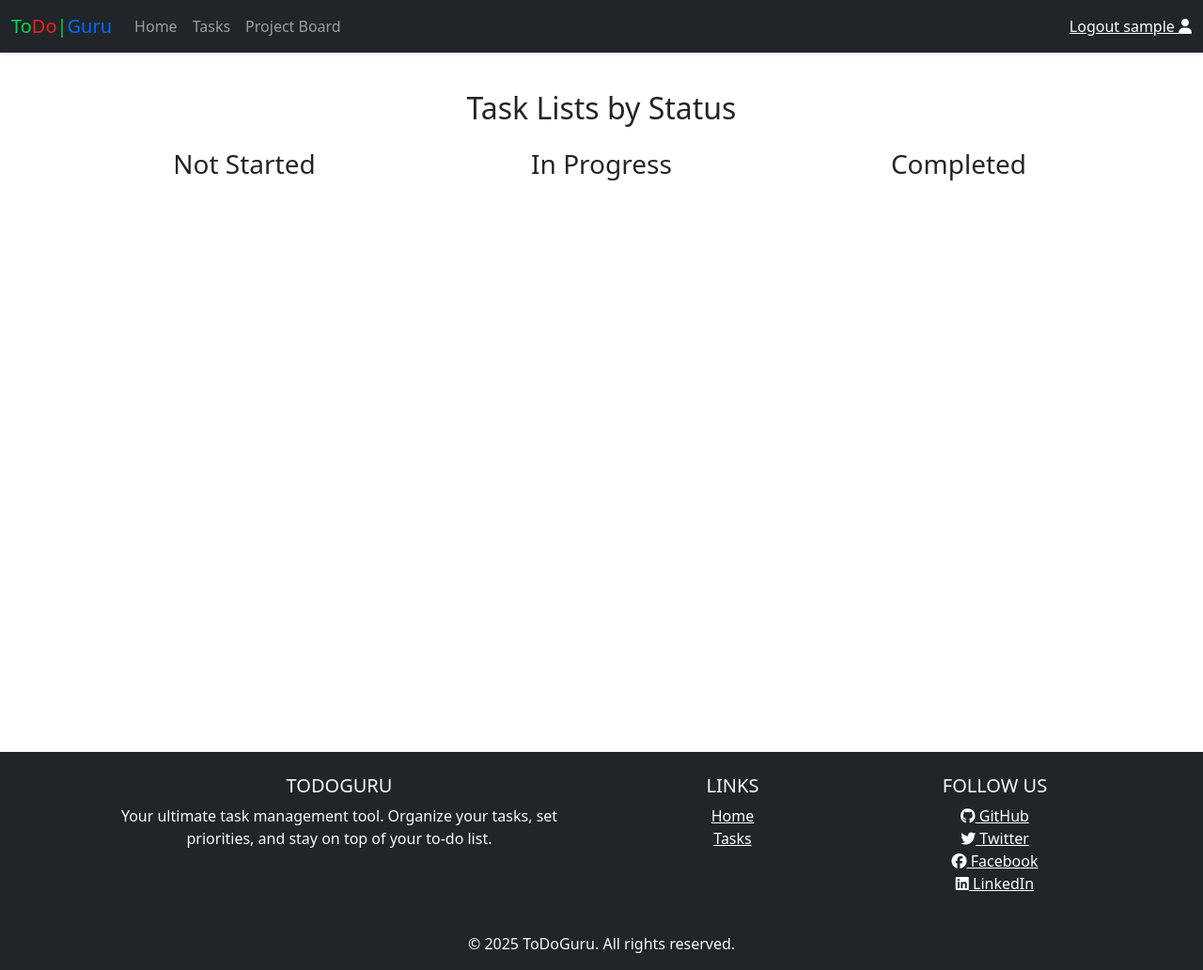
After one commit to oscar-sabet/todo-guru, a Django app: page /tasks/board/ in a window 1280 px wide. The commit adds this page. Shown: the whole page at 94% size. Run offline with Django 4.2, Linux system fonts and the light colour scheme; the visitor is signed in with stand-in values (Sample User, id 1); data that the repository does not hold is empty; some libraries are stand-ins or nearby versions.

Commit message:
ADD: task board template

```diff
--- /dev/null
+++ b/tasks/templates/tasks/board.html
@@ -0,0 +1,83 @@
+{% extends "base.html" %}
+{% block title %}Task Lists{% endblock %}
+{% block content %}
+    <main>
+        <div class="container my-5">
+            <h2 class="text-center mb-4">Task Lists by Status</h2>
+            {% comment %} <div class="mb-3">
+                <label for="order_by" class="form-label">Order by:</label>
+                <select id="order_by" class="form-select" onchange="location = this.value;">
+                    <option value="?order_by=status"
+                            {% if order_by == 'status' %}selected{% endif %}>Status</option>
+                    <option value="?order_by=category"
+                            {% if order_by == 'category' %}selected{% endif %}>Category</option>
+                    <option value="?order_by=priority"
+                            {% if order_by == 'priority' %}selected{% endif %}>Priority</option>
+                </select>
+            </div> {% endcomment %}
+            <div class="row">
+                <div class="col-md-4">
+                    <h3 class="text-center">Not Started</h3>
+                    <ul class="list-group rounded">
+                        {% for task in not_started_tasks %}
+                            <li class="list-group-item bg-8">
+                                {% comment %} <h3 class="text-center card-header rounded bg-light py-1">{{ task.title }}</h3> {% endcomment %}
+                                <h5>{{ task.title }}</h5>
+                                <p>{{ task.description|safe }}</p>
+                                <p>Due Date: {{ task.due_date|date:"d-m-y H:i" }}</p>
+                                {% comment %} <form method="post" action="{% url 'update_task_status' task.id %}">
+                                    {% csrf_token %}
+                                    <select name="status" onchange="this.form.submit()">
+                                        <option value="P" {% if task.status == 'P' %}selected{% endif %}>Not Started</option>
+                                        <option value="IP" {% if task.status == 'IP' %}selected{% endif %}>In Progress</option>
+                                        <option value="C" {% if task.status == 'C' %}selected{% endif %}>Completed</option>
+                                    </select>
+                                </form> {% endcomment %}
+                            </li>
+                        {% endfor %}
+                    </ul>
+                </div>
+                <div class="col-md-4">
+                    <h3 class="text-center">In Progress</h3>
+                    <ul class="list-group">
+                        {% for task in in_progress_tasks %}
+                            <li class="list-group-item bg-4">
+                                <h5>{{ task.title }}</h5>
+                                <p>{{ task.description|safe }}</p>
+                                <p>Due Date: {{ task.due_date|date:"d-m-y H:i" }}</p>
+                                {% comment %} <form method="post" action="{% url 'update_task_status' task.id %}">
+                                    {% csrf_token %}
+                                    <select name="status" onchange="this.form.submit()">
+                                        <option value="P" {% if task.status == 'P' %}selected{% endif %}>Not Started</option>
+                                        <option value="IP" {% if task.status == 'IP' %}selected{% endif %}>In Progress</option>
+                                        <option value="C" {% if task.status == 'C' %}selected{% endif %}>Completed</option>
+                                    </select>
+                                </form> {% endcomment %}
+                            </li>
+                        {% endfor %}
+                    </ul>
+                </div>
+                <div class="col-md-4">
+                    <h3 class="text-center">Completed</h3>
+                    <ul class="list-group">
+                        {% for task in completed_tasks %}
+                            <li class="list-group-item bg-2">
+                                <h5>{{ task.title }}</h5>
+                                <p>{{ task.description|safe }}</p>
+                                <p>Due Date: {{ task.due_date|date:"d-m-y H:i" }}</p>
+                                {% comment %} <form method="post" action="{% url 'update_task_status' task.id %}">
+                                    {% csrf_token %}
+                                    <select name="status" onchange="this.form.submit()">
+                                        <option value="P" {% if task.status == 'P' %}selected{% endif %}>Not Started</option>
+                                        <option value="IP" {% if task.status == 'IP' %}selected{% endif %}>In Progress</option>
+                                        <option value="C" {% if task.status == 'C' %}selected{% endif %}>Completed</option>
+                                    </select>
+                                </form> {% endcomment %}
+                            </li>
+                        {% endfor %}
+                    </ul>
+                </div>
+            </div>
+        </div>
+    </main>
+{% endblock %}
--- a/tasks/urls.py
+++ b/tasks/urls.py
@@ -4,8 +4,8 @@ from . import views
 urlpatterns = [
     # path("", views.task_list, name="task_list"),
     path("list/", views.list, name="list"),
-    # path("task_board/", views.task_board, name="task_board"),
     path("create_task/", views.create_task, name="create_task"),
+    path("board/", views.board, name="board"),
     # path(
     #     "update_task_status/<int:task_id>/",
     #     views.update_task_status,
--- a/tasks/views.py
+++ b/tasks/views.py
@@ -29,6 +29,25 @@ def list(request):
 
     context = {"tasks": tasks, "form": form}
     return render(request, "tasks/list.html", context)
+
+
+@login_required
+def board(request):
+    order_by = request.GET.get("order_by", "status")  # Default ordering by status
+    tasks = Task.objects.filter(user=request.user).order_by(order_by)
+    not_started_tasks = tasks.filter(status="P")
+    in_progress_tasks = tasks.filter(status="IP")
+    completed_tasks = tasks.filter(status="C")
+    return render(
+        request,
+        "tasks/board.html",
+        {
+            "not_started_tasks": not_started_tasks,
+            "in_progress_tasks": in_progress_tasks,
+            "completed_tasks": completed_tasks,
+            "order_by": order_by,
+        },
+    )
 
 
 @login_required
--- a/templates/base.html
+++ b/templates/base.html
@@ -64,11 +64,11 @@
                                aria-current="page"
                                href="{% url 'list' %}">Tasks</a>
                         </li>
-                        {% comment %} <li class="nav-item">
-                            <a class="nav-link {% if request.path == '/tasks_board/' %}active{% endif %}"
+                        <li class="nav-item">
+                            <a class="nav-link {% if request.path == '/board/' %}active{% endif %}"
                                aria-current="page"
-                               href="{% url 'task_board' %}">Project Board</a>
-                        </li> {% endcomment %}
+                               href="{% url 'board' %}">Project Board</a>
+                        </li>
                         {% comment %} <li class="nav-item">
                             <a class="nav-link {% if request.path == '/task_report/' %}active{% endif %}"
                                aria-current="page"
```
Also changed, not shown: tasks/templates/tasks/task_board.html (deleted).
